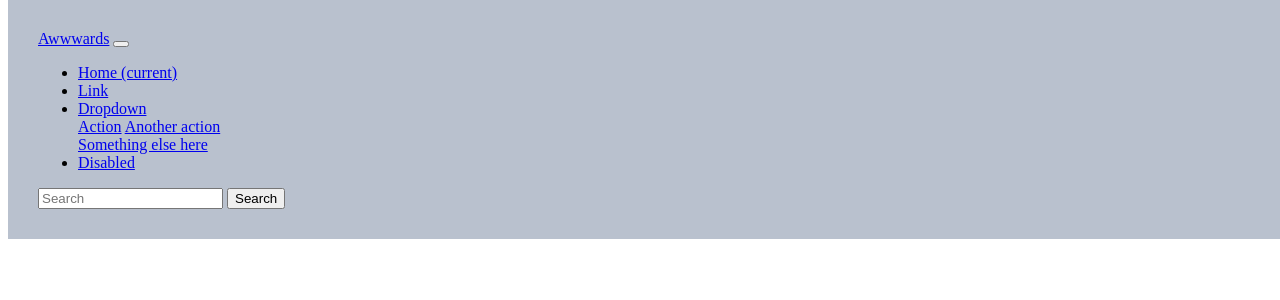
After one commit to edithamadi/Awwwards, a Django app: template ap/templates/navbar.html in a window 1280 px wide. The commit adds this page. Shown: the top 300 px of the page. Run offline with Django 3.2, Linux system fonts and the light colour scheme; the template is opened without the code that fills it, so the values that code supplies are empty; some libraries are stand-ins or nearby versions.

Commit message:
added navbar

```diff
--- /dev/null
+++ b/ap/templates/navbar.html
@@ -0,0 +1,44 @@
+<!DOCTYPE html>
+<html lang="en">
+<head>
+
+  <meta charset="utf-8">
+  <meta name="viewport" content="width=device-width, initial-scale=1">
+</head>
+<body>
+        <nav style=" position: fixed; z-index: 1; top: 0; width: 100%; padding: 30px; background-color: #b9c1ce;" class="navbar navbar-expand-lg">
+                <a class="navbar-brand" href="#">Awwwards</a>
+                <button class="navbar-toggler" type="button" data-toggle="collapse" data-target="#navbarSupportedContent" aria-controls="navbarSupportedContent" aria-expanded="false" aria-label="Toggle navigation">
+                  <span class="navbar-toggler-icon"></span>
+                </button>
+
+                <div class="collapse navbar-collapse" id="navbarSupportedContent">
+                  <ul class="navbar-nav mr-auto">
+                    <li class="nav-item active">
+                      <a class="nav-link" href="#">Home <span class="sr-only">(current)</span></a>
+                    </li>
+                    <li class="nav-item">
+                      <a class="nav-link" href="#">Link</a>
+                    </li>
+                    <li class="nav-item dropdown">
+                      <a class="nav-link dropdown-toggle" href="#" id="navbarDropdown" role="button" data-toggle="dropdown" aria-haspopup="true" aria-expanded="false">
+                        Dropdown
+                      </a>
+                      <div class="dropdown-menu" aria-labelledby="navbarDropdown">
+                        <a class="dropdown-item" href="#">Action</a>
+                        <a class="dropdown-item" href="#">Another action</a>
+                        <div class="dropdown-divider"></div>
+                        <a class="dropdown-item" href="#">Something else here</a>
+                      </div>
+                    </li>
+                    <li class="nav-item">
+                      <a class="nav-link disabled" href="#">Disabled</a>
+                    </li>
+                  </ul>
+                  <form class="form-inline my-2 my-lg-0">
+                    <input class="form-control mr-sm-2" type="search" placeholder="Search" aria-label="Search">
+                    <button class="btn btn-outline-success my-2 my-sm-0" type="submit">Search</button>
+                  </form>
+                </div>
+</body>
+</html>
--- a/ap/templates/welcome.html
+++ b/ap/templates/welcome.html
@@ -1 +1,5 @@
-<h1> Awwwards </h1>
+{% extends 'all-ap/base.html'%}
+{% block content%}
+
+
+{% endblock%}
--- a/pro/settings.py
+++ b/pro/settings.py
@@ -31,8 +31,7 @@ ALLOWED_HOSTS = []
 # Application definition
 
 INSTALLED_APPS = [
-    'ap',
-    'bootstrap3',
+    'bootstrap4',
     'ap.apps.ApConfig',
     'django.contrib.admin',
     'django.contrib.auth',
```
Also changed, not shown: ap/templates/all-ap/base.html (+7 -4 lines), 8 other files.
